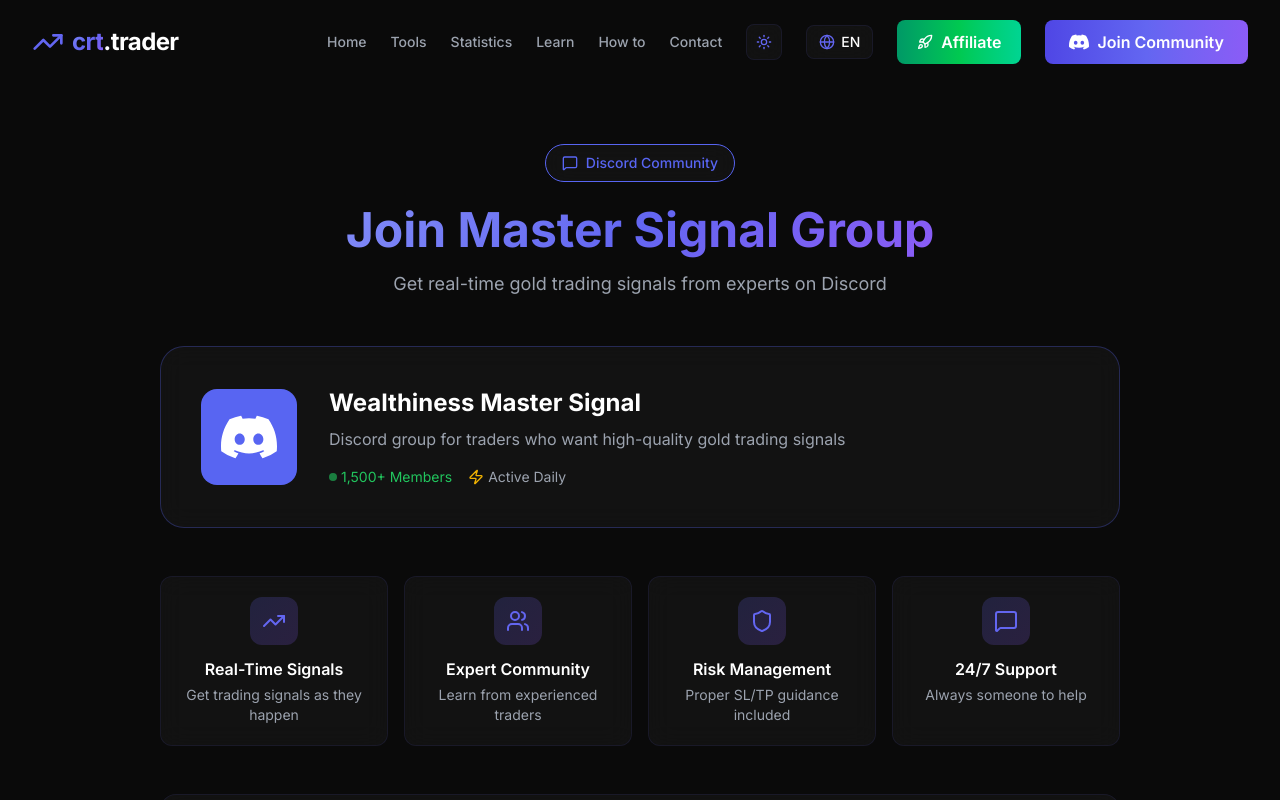
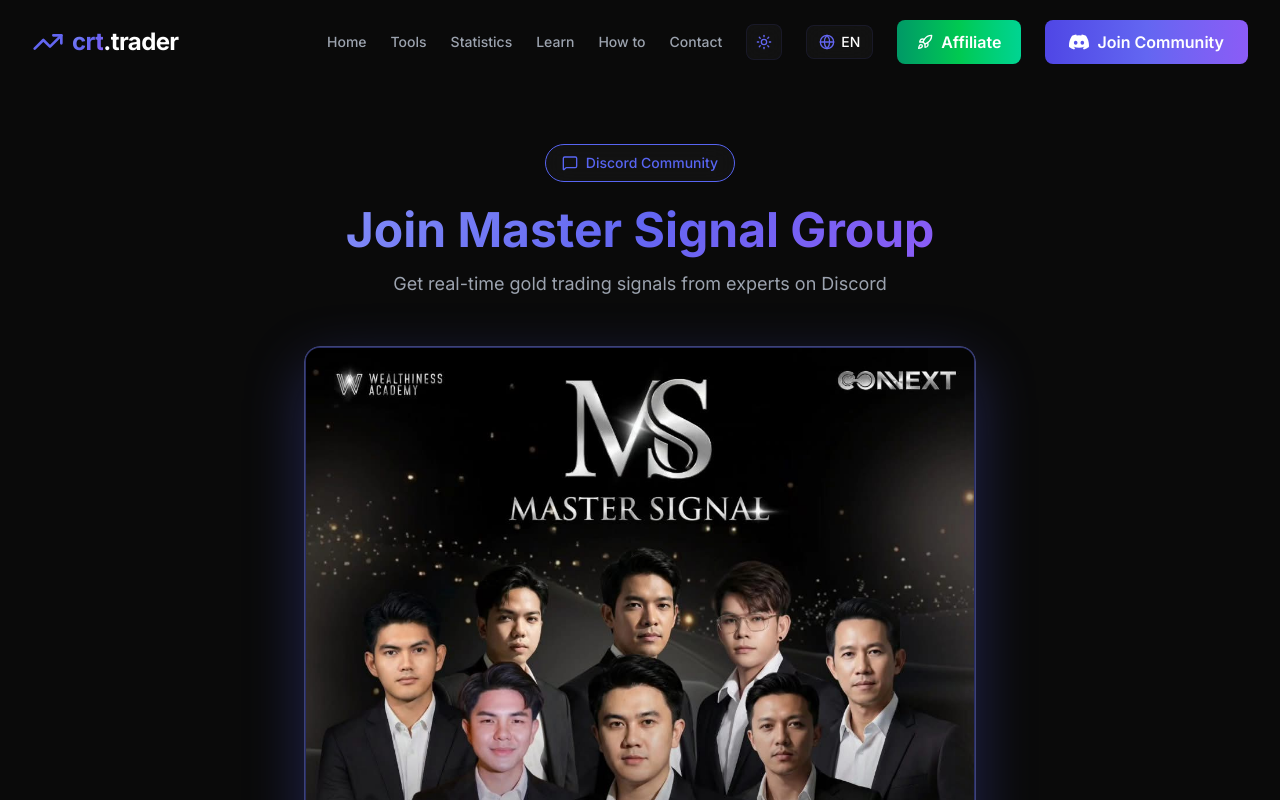
Before and after one commit to chatdanaigp/crt-trader, a Next.js app: page /join-master-signal in a window 1280 px wide. Shown: the top 800 px of the page. Built offline with nearby package versions, Linux system fonts and the light colour scheme.

Commit message:
Add ms.JPG image to join-master-signal page

```diff
--- a/src/app/join-master-signal/page.jsx
+++ b/src/app/join-master-signal/page.jsx
@@ -136,6 +136,19 @@
                                     ? 'รับสัญญาณเทรดทองคำแบบเรียลไทม์จากผู้เชี่ยวชาญบน Discord'
                                     : 'Get real-time gold trading signals from experts on Discord'}
                             </p>
+                        </div>
+
+                        {/* Featured Image */}
+                        <div className="flex justify-center mb-12">
+                            <div className="relative rounded-2xl overflow-hidden shadow-2xl" style={{ boxShadow: '0 20px 60px rgba(88, 101, 242, 0.3)' }}>
+                                <img
+                                    src="/images/etc/ms.JPG"
+                                    alt="Master Signal"
+                                    className="w-full max-w-2xl h-auto rounded-2xl border-2"
+                                    style={{ borderColor: 'rgba(88, 101, 242, 0.4)' }}
+                                />
+                                <div className="absolute inset-0 rounded-2xl ring-1 ring-inset ring-white/10"></div>
+                            </div>
                         </div>
 
                         {/* Discord Preview Card */}
```
Also changed, not shown: public/images/etc/ms.JPG (added).
